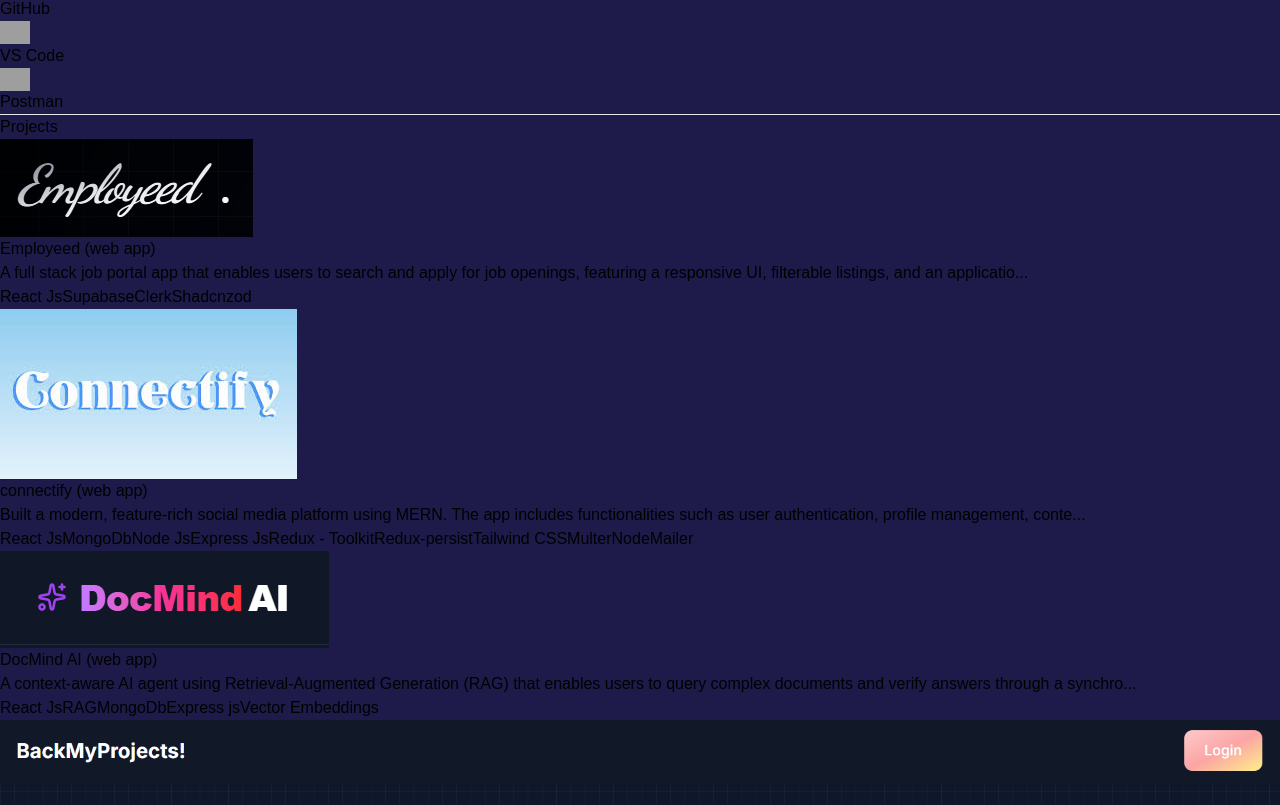
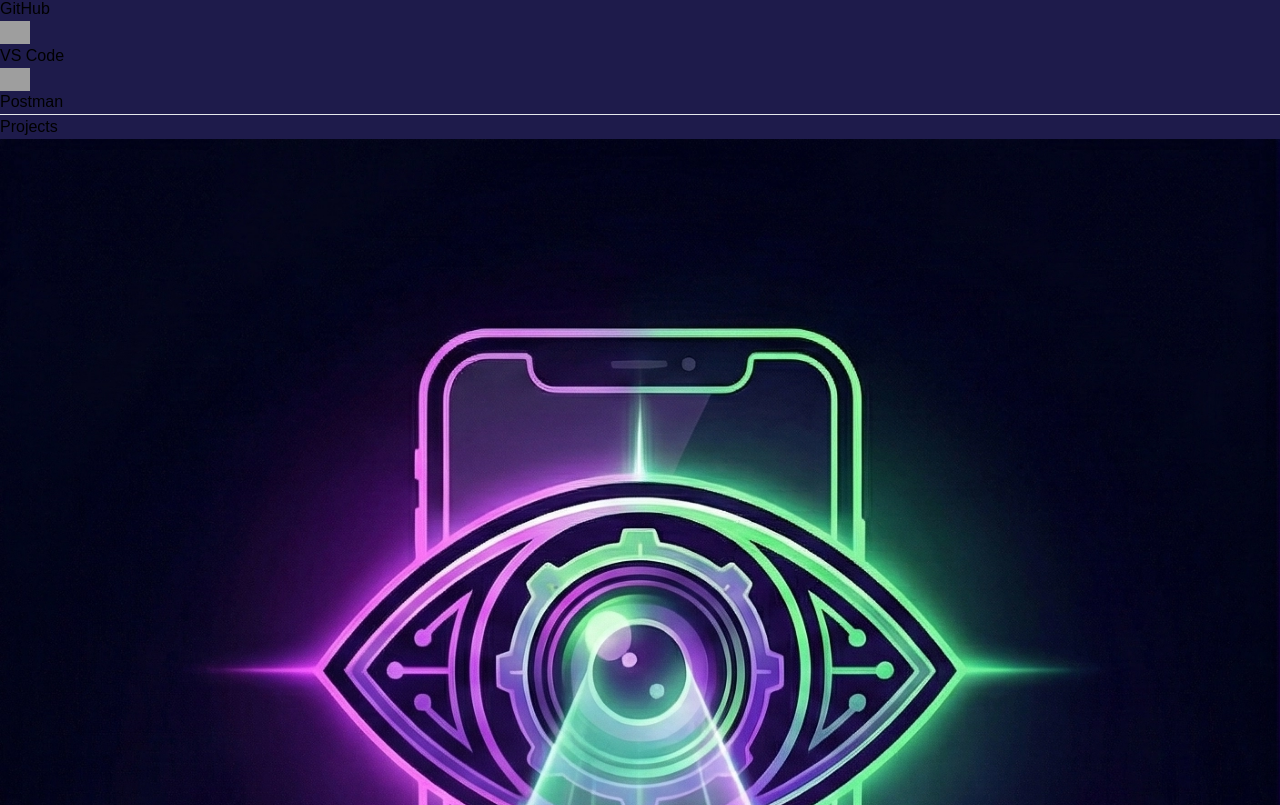
Before and after one commit to ahsinali-17/myportfolio, a React (Vite) app: page / in a window 1280 px wide. Shown: the part 1675-2480 px from the top of the page. Built offline with nearby package versions, Linux system fonts and the light colour scheme; grey boxes are pictures that could not be loaded.

Commit message:
fyp added

```diff
--- a/src/data/Data.js
+++ b/src/data/Data.js
@@ -24,8 +24,7 @@ export const Bio = {
   description:
     "I am a motivated and adaptable individual who values learning and tackling new challenges. Focused on delivering quality results, I approach tasks with a positive attitude and a growth mindset, aiming to contribute effectively and achieve meaningful outcomes.",
   github: "https://github.com/ahsinali-17",
-  resume: "https://drive.google.com/file/d/1dUFJxd8ojacK_8VjUwDoZZ2X8uq-msKe/view?usp=sharing",
-    //"https://drive.google.com/file/d/17FV0B0SwKholNK6bHiI1mqRdxSfrYtbT/view?usp=drive_link",
+  resume: "https://drive.google.com/file/d/1-SQUCicx5j3j-NuwrrXl_1Jj-a4Re54b/view?usp=sharing",
   linkedin: "https://www.linkedin.com/in/ahsin-ali-3a5135276/",
   twitter: "https://x.com/Ahsinali_17?t=Ebsaxzwff1yVlPHuMoc9jQ&s=09",
   insta: "https://www.instagram.com/ahsinali_17/",
@@ -238,148 +237,127 @@ export const education = [
 export const projects = [
   {
     id: 0,
+    title: "ScreenSenseAI-FYP",
+    description: "An AI-powered screen defect detection system that utilizes computer vision and machine learning algorithms to identify and classify screen defects in real-time, providing accurate and efficient quality control for manufacturing processes.",
+    image: "projects\\screensenseai.webp",
+    tags: ["React Js", "Computer Vision", "DFTR", "Tailwind CSS", "Express Js","Flask", "Supabase", "jsPDF"],
+    category: "AI web app",
+    link: "https://fyp-frontend-zeta.vercel.app/",
+    features: ["Project listings", "Payment gateway integration", "Responsive design"],
+    challenges: "Fine-tuning a custom Detection Transformer (DFTR), ensuring frontend state integrity via TanStack Query; optimizing PDF report generation speed using parallel fetching, resolving dependency conflicts in headless Docker deployments.",
+    duration: "6 months",
+  },
+  {
+    id: 1,
     title: "Employeed",
     description:
       "A full stack job portal app that enables users to search and apply for job openings, featuring a responsive UI, filterable listings, and an application drawer built using supabase, clerk, React and shadcn.",
     image: "projects\\employeed.PNG",
     tags: ["React Js", "Supabase", "Clerk", "Shadcn", "zod"],
     category: "web app",
-    github: "https://employeed.vercel.app/",
+    link: "https://employeed.vercel.app/",
     features: ["Job search", "Filterable listings", "User authentication", "Application management"],
     challenges: "Integrating Supabase with Clerk for authentication and handling dynamic queries efficiently.",
     duration: "6 weeks",
   },
+   {
+    id: 2,
+    title: "DocMind AI",
+    description: "A context-aware AI agent using Retrieval-Augmented Generation (RAG) that enables users to query complex documents and verify answers through a synchronized split-screen interface.",
+    image: "projects\\DocMind.png",
+    tags: ["React Js", "RAG", "MongoDb", "Express js", "Vector Embeddings"],
+    category: "AI web app",
+    link: "https://github.com/ahsinali-17/docMind-AI",
+    features: ["Real-time AI Defect Detection",
+      "Secure PDF Audit Generation",
+      "Batch Image Processing",
+      "Gemini AI Image Validation"],
+    challenges: "Synchronizing the PDF viewer state with AI-generated citations for precise 'click-to-scroll' navigation and managing asynchronous data streams.",
+    duration: "1 weeks",
+  },
   {
-    id: 1,
+    id: 3,
     title: "connectify",
     description:
       "Built a modern, feature-rich social media platform using MERN. The app includes functionalities such as user authentication, profile management, content creation (posts, images, and videos) and interactive features like likes, comments, add friend and many more With a clean and responsive UI",
     image: "projects\\connectify.jpeg",
     tags: ["React Js", "MongoDb", "Node Js", "Express Js", "Redux - Toolkit", "Redux-persist", "Tailwind CSS", "Multer", "NodeMailer"],
     category: "web app",
-    github: "https://github.com/ahsinali-17/connectify",
+    link: "https://github.com/ahsinali-17/connectify",
     features: ["User authentication", "Profile management", "Post creation", "Media uploads", "Likes & comments", "Friend system"],
     challenges: "Optimizing state management with Redux-persist and handling media uploads securely.",
     duration: "1 month",
   },
   {
-    id: 2,
-    title: "DocMind AI",
-    description: "A context-aware AI agent using Retrieval-Augmented Generation (RAG) that enables users to query complex documents and verify answers through a synchronized split-screen interface.",
-    image: "projects\\DocMind.png",
-    tags: ["React Js", "RAG", "MongoDb", "Express js", "Vector Embeddings"],
-    category: "web app",
-    github: "https://github.com/ahsinali-17/docMind-AI",
-    features: ["RAG-powered Document Analysis", "Real-time Response Streaming", "Interactive Split-Screen UI"],
-    challenges: "Synchronizing the PDF viewer state with AI-generated citations for precise 'click-to-scroll' navigation and managing asynchronous data streams.",
-    duration: "1 weeks",
-  },
-  {
-    id: 3,
+    id: 4,
     title: "BackMyProjects",
     description: "A crowdfunding Next.js app, featuring Razorpay payment gateway integration for secure transactions.",
     image: "projects\\BackMyProjects.png",
     tags: ["Next Js", "Tailwind CSS", "MongoDb", "Stripe"],
     category: "web app",
-    github: "https://back-my-projects.vercel.app/",
+    link: "https://back-my-projects.vercel.app/",
     features: ["Project listings", "Payment gateway integration", "Responsive design"],
     challenges: "Integrating Stripe with Next.js API routes and ensuring secure transactions.",
     duration: "2 weeks",
   },
   {
-    id: 4,
+    id: 5,
     title: "Uber-clone",
     description: "Uber-clone is a modern ride-booking web app with real-time location tracking, user authentication, and responsive design.",
     image: "projects\\uber-clone.png",
     tags: ["React Js", "Express Js", "MongoDB", "Tailwind CSS", "Socket.io", "GoMaps api"],
     category: "web app",
-    github: "https://github.com/ahsinali-17/uber-clone",
+    link: "https://github.com/ahsinali-17/uber-clone",
     features: ["Real-time ride booking", "Location tracking", "Authentication", "Responsive UI"],
     challenges: "Implementing real-time ride updates with Socket.io and integrating maps API effectively.",
     duration: "6 weeks",
   },
   {
-    id: 5,
+    id: 6,
     title: "StripeStore",
     description: "StripeWalaStore is a modern e-commerce web app with secure Stripe payments, real-time user authentication, and responsive design.",
     image: "projects\\stripeStore.png",
     tags: ["React Js", "Firebase", "Express Js", "Tailwind CSS", "Stripe", "Redux-Toolkit", "Redux-persist"],
     category: "web app",
-    github: "https://stripe-store-lake.vercel.app/",
+    link: "https://stripe-store-lake.vercel.app/",
     features: ["Stripe payments", "User authentication", "Product management", "Cart & checkout"],
     challenges: "Integrating Stripe securely with Firebase authentication and managing cart state with Redux.",
     duration: "2 weeks",
   },
   {
-    id: 6,
+    id: 7,
     title: "Password manager",
     description: "A react app which can remember provided passwords along with the username and website's URL...",
     image: "projects\\password-manager.png",
     tags: ["React Js", "MongoDb", "Node Js", "Express Js", "Tailwind CSS"],
     category: "web app",
-    github: "https://github.com/ahsinali-17/Password-Manager",
+    link: "https://github.com/ahsinali-17/Password-Manager",
     features: ["Save credentials", "Edit & delete", "Copy password", "MongoDB storage"],
     challenges: "Ensuring secure storage and retrieval of credentials, handling encryption.",
     duration: "3 weeks",
   },
   {
-    id: 7,
-    title: "Todo List App",
-    description: "A Firebase + react app to keep record of your daily tasks with user authentication and history access.",
-    image: "projects\\todo.jpeg",
-    tags: ["React Js", "Firebase", "Tailwind CSS"],
+    id: 8,
+    title: "Wordle-clone",
+    description: "Wordle-clone is a web-based word puzzle game built with React...",
+    image: "projects\\wordle-clone.png",
+    tags: ["React Js", "Tailwind-CSS", "JavaScript"],
     category: "web app",
-    github: "https://github.com/ahsinali-17/TSK-000-42",
-    features: ["Task management", "User authentication", "Task history"],
-    challenges: "Implementing Firebase authentication and syncing tasks in real time.",
-    duration: "2 weeks",
+    link: "https://github.com/ahsinali-17/wordle-clone",
+    features: ["Word puzzle gameplay", "Feedback system", "Responsive design"],
+    challenges: "Managing game logic and providing feedback efficiently.",
+    duration: "1 week",
   },
   {
-    id: 8,
+    id: 9,
     title: "Spotify Clone",
     description: "Spotify clone with a functional music player...",
     image: "projects\\spotify.png",
     tags: ["HTML", "CSS", "JavaScript"],
     category: "website",
-    github: "https://github.com/ahsinali-17/Spotify-clone",
+    link: "https://github.com/ahsinali-17/Spotify-clone",
     features: ["Music player", "Album browsing", "Responsive design"],
     challenges: "Handling audio playback and managing UI interactions with vanilla JS.",
     duration: "3 weeks",
   },
-  {
-    id: 9,
-    title: "Weather App",
-    description: "A React app which uses weather api to fetch weather updates.",
-    image: "projects\\weather.jpg",
-    tags: ["React JS", "JavaScript", "RESTful api", "Tailwind CSS"],
-    category: "Web app",
-    github: "https://github.com/ahsinali-17/Weather-web-App",
-    features: ["City search", "Weather display", "API integration"],
-    challenges: "Managing asynchronous API calls and error handling.",
-    duration: "1 week",
-  },
-  {
-    id: 10,
-    title: "dailyNEWS",
-    description: "A react app which fetches current news using news api and displays them categorically.",
-    image: "projects\\dailynews.png",
-    tags: ["React Js", "React router dom", "RESTful api"],
-    category: "web app",
-    github: "https://github.com/ahsinali-17/dailyNEWS",
-    features: ["News categories", "API integration", "Responsive design"],
-    challenges: "Fetching dynamic content and implementing smooth navigation.",
-    duration: "2 weeks",
-  },
-  {
-    id: 11,
-    title: "Wordle-clone",
-    description: "Wordle-clone is a web-based word puzzle game built with React...",
-    image: "projects\\wordle-clone.png",
-    tags: ["React Js", "Tailwind-CSS", "JavaScript"],
-    category: "web app",
-    github: "https://github.com/ahsinali-17/wordle-clone",
-    features: ["Word puzzle gameplay", "Feedback system", "Responsive design"],
-    challenges: "Managing game logic and providing feedback efficiently.",
-    duration: "1 week",
-  },
 ];
```
Also changed, not shown: public/projects/screensenseai.webp (added).
